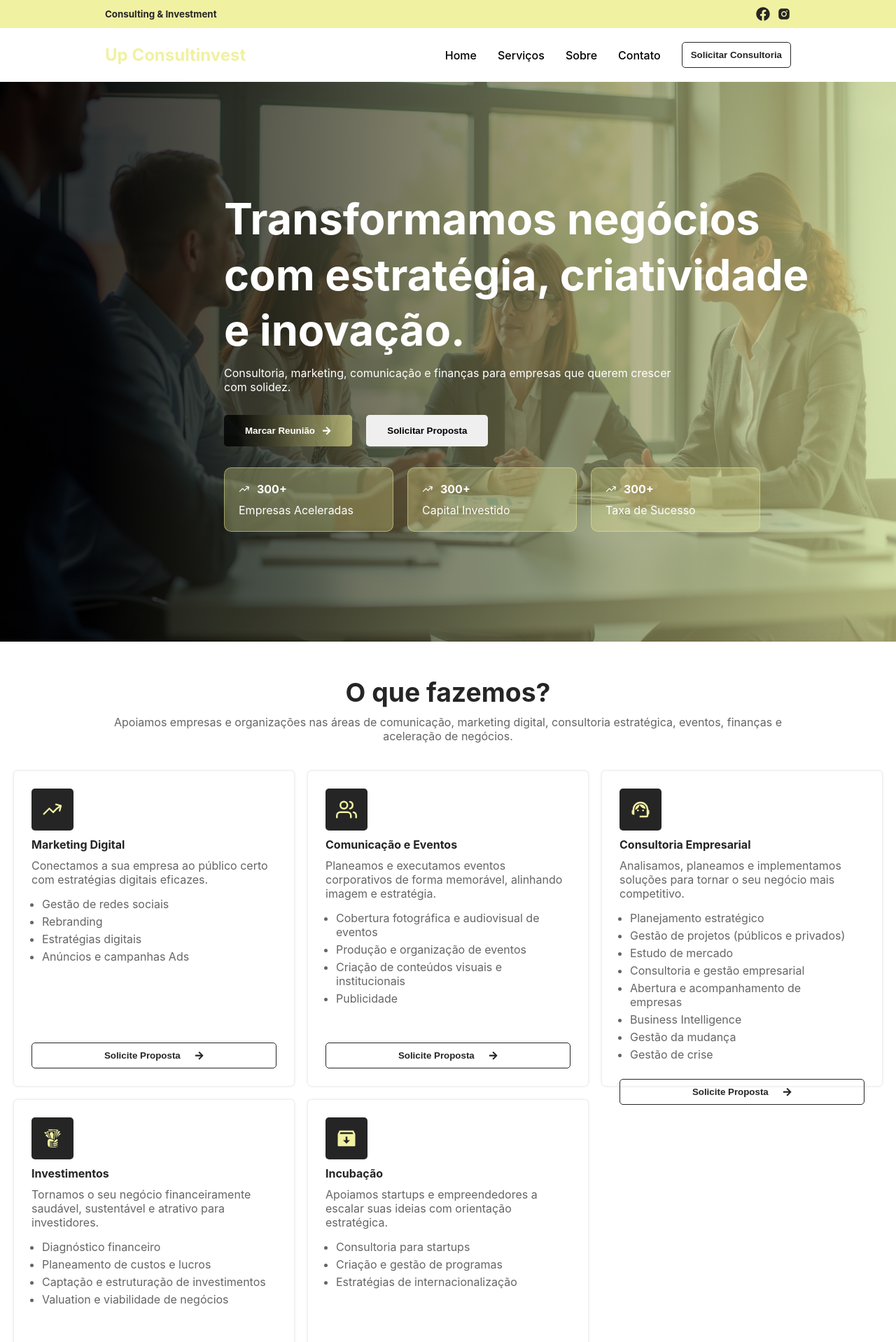
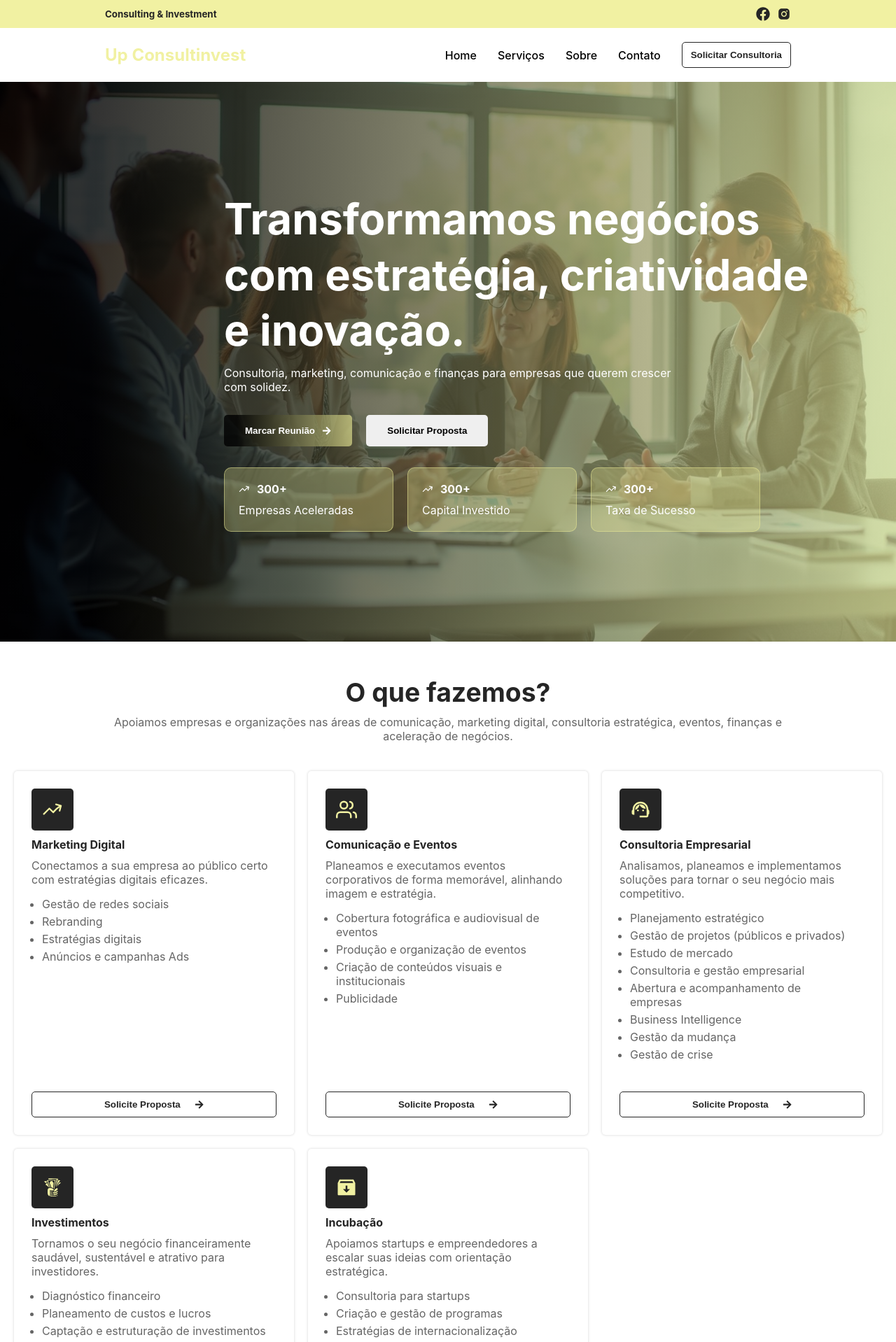
Before and after one commit to digitechcv/UP-Consultinvest, a React (Create React App) app: page / in a window 1280 px wide. Shown: the top 1918 px of the page at 70% size. Built offline with nearby package versions, Linux system fonts and the light colour scheme.

Commit message:
Fixed warning

```diff
--- a/src/css/servicecard.css
+++ b/src/css/servicecard.css
@@ -1,6 +1,6 @@
 .ServiceCard {
     width: 350px;
-    height: 400px;
+    height: 470px;
     flex-shrink: 1;
     padding: 25px;
     background: white;
--- a/src/pages/Home.jsx
+++ b/src/pages/Home.jsx
@@ -51,7 +51,7 @@ const Home = () => {
                 {
                     services.map((service, index) => {
                         return (
-                            <ServiceCard service={service} index={index}/>
+                            <ServiceCard service={service} key={index} index={index}/>
                         );
                     })
                 }
@@ -158,7 +158,7 @@ const Home = () => {
                             <label htmlFor="message">Mensagem *</label>
                             <textarea id="message" placeholder="Conte-nos sobre o seu projeto e como podemos ajudar..."></textarea>
                         </div>
-                        <button className="form-button" type="submit">Enviar Mensagem <FiSend/></button>
+                        <button className="form-button" type="button">Enviar Mensagem <FiSend/></button>
                     </form>
                 </div>
             </div>
```
